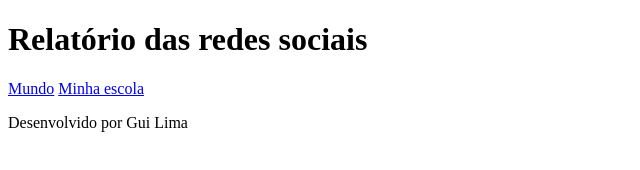
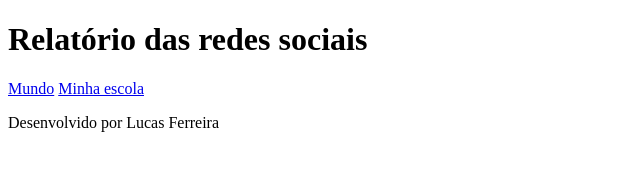
Before and after one commit to lucas1284/Ci-ncia-de-Dado, a plain HTML site: page index.html in a window 1280 px wide. Shown: the full height of the page, 0-640 px from the left. Drawn offline with Linux system fonts and the light colour scheme.

Commit message:
.index.html

```diff
--- a/index.html
+++ b/index.html
@@ -19,7 +19,7 @@
         </section>
     </main>
     <footer>
-        <p>Desenvolvido por Gui Lima</p>
+        <p>Desenvolvido por Lucas Ferreira</p>
     </footer>
 
 </body>
```
